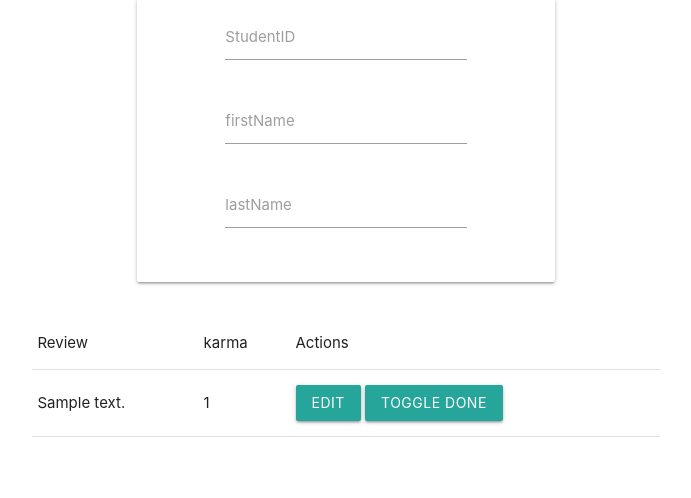
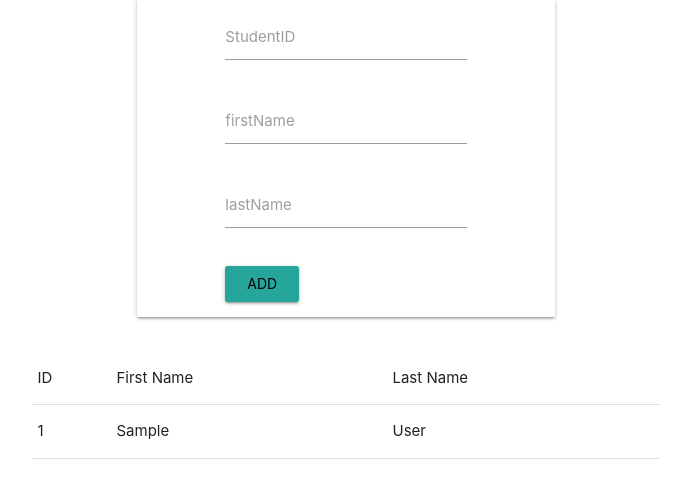
Before and after one commit to FBM-Software-Eng-11/FBM-Assignment-1, a Flask app: template App/templates/addstudent.html in a window 1280 px wide. Shown: the part 73-571 px from the top of the page, without its empty margins (294-985 px from the left). Run offline with Flask 2, Linux system fonts and the light colour scheme; tables that the repository leaves empty hold one stand-in row (values such as "Sample post"); the template is opened without the code that fills it: values that come from a table or form of the project are taken from there, most other values are stand-ins (such as "Sample title", 1, 10 or a date in 2020); parts of the project's set-up code (start-up, migrations or seed data) failed here and were passed over.

Commit message:
debugging

```diff
--- a/App/controllers/student.py
+++ b/App/controllers/student.py
@@ -13,8 +13,8 @@ def get_student_by_name(firstName, lastName):
   student = Student.query.filter_by(firstName=firstName,lastName=lastName).first()
   return student
 
-def create_student(id, firstName, lastName):
-    student = Student(id=id, firstName=firstName, lastName=lastName)
+def create_student(fName, lName):
+    student = Student(firstName=fName, lastName=lName)
     try:
         db.session.add(student)
         db.session.commit()
--- a/App/models/student.py
+++ b/App/models/student.py
@@ -6,8 +6,7 @@ class Student(db.Model):
     lastName = db.Column(db.String(120), nullable=False)
     review = db.relationship('Review', backref='student',lazy=True,cascade="all, delete-orphan")
 
-    def __init__(self,id, firstName,lastName):
-        self,id = id,
+    def __init__(self,firstName,lastName):
         self.firstName = firstName,
         self.lastName = lastName,
 
--- a/App/templates/addstudent.html
+++ b/App/templates/addstudent.html
@@ -35,19 +35,18 @@
       <table>
         <thead>
           <tr>
-            <td>Review</td><td>karma</td><td>Actions</td>
+            <td>ID</td><td>First Name</td><td>Last Name</td>
           </tr>
         </thead>
         <tbody>
-          {% for review in reviews %}
+          {% for student in students %}
             <tr>
-              <td>{{review.review}}</td>
+              <td>{{student.id}}</td>
               <td>
-                {{review.karma}}
+                {{student.firstName}}
               </td>
               <td>
-                <a class="waves-effect waves-light btn" href="/editTodo/{{review.id}}">EDIT</a>
-                <a class="waves-effect waves-light btn" href="/todos/toggle/{{todo.id}}">TOGGLE DONE</a>
+                {{student.lastName}}
               </td>
             </tr>
           {% endfor %}
--- a/App/templates/reviews.html
+++ b/App/templates/reviews.html
@@ -47,7 +47,6 @@
               </td>
               <td>
                 <a class="waves-effect waves-light btn" href="/editTodo/{{review.id}}">EDIT</a>
-                <a class="waves-effect waves-light btn" href="/todos/toggle/{{todo.id}}">TOGGLE DONE</a>
               </td>
             </tr>
           {% endfor %}
--- a/App/views/forms.py
+++ b/App/views/forms.py
@@ -23,3 +23,4 @@ class AddStudent(FlaskForm):
     id = IntegerField('StudentID', validators =[InputRequired()])
     firstName = StringField('firstName', validators =[InputRequired()])
     lastName = StringField('lastName', validators =[InputRequired()])
+    submit = SubmitField('Add', render_kw={'class': 'btn waves-effect waves-light white-text'})
```
Also changed, not shown: App/views/index.py (+12 -7 lines).
